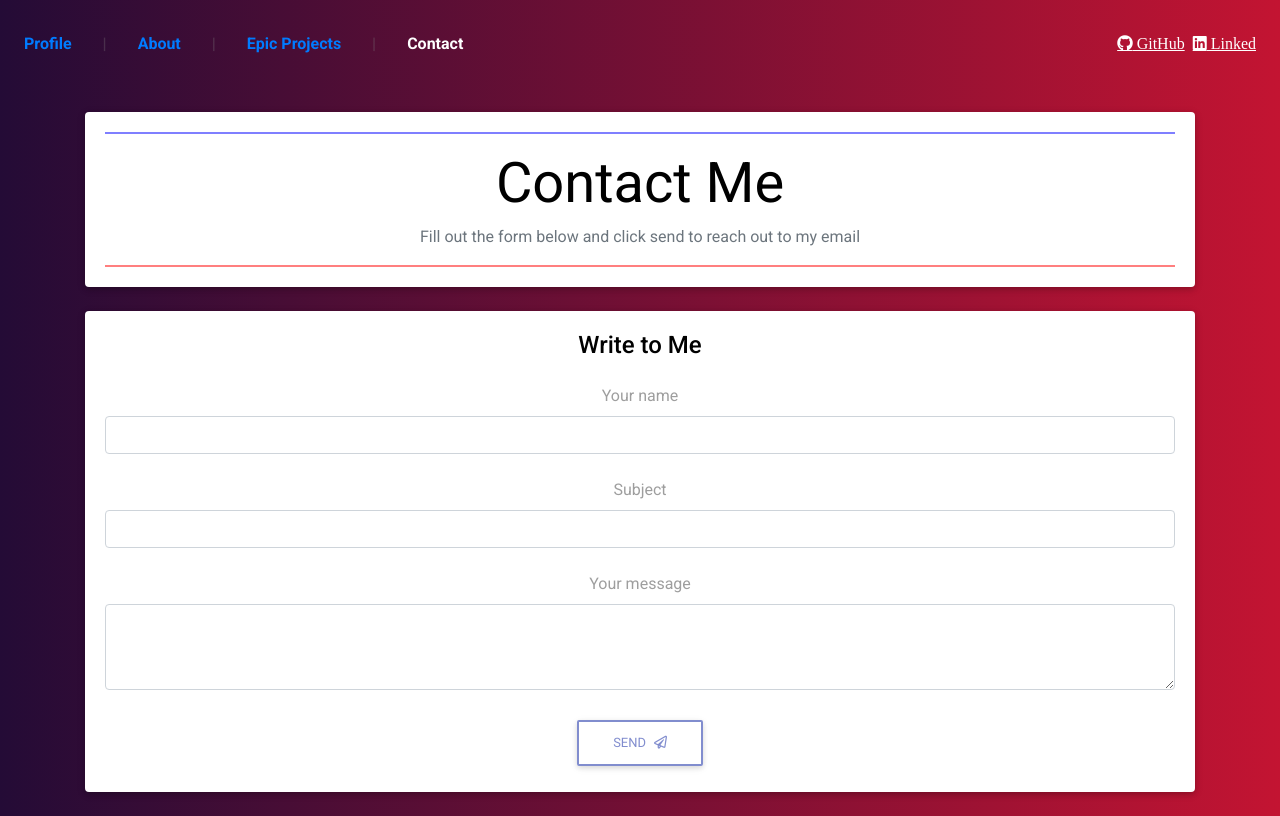
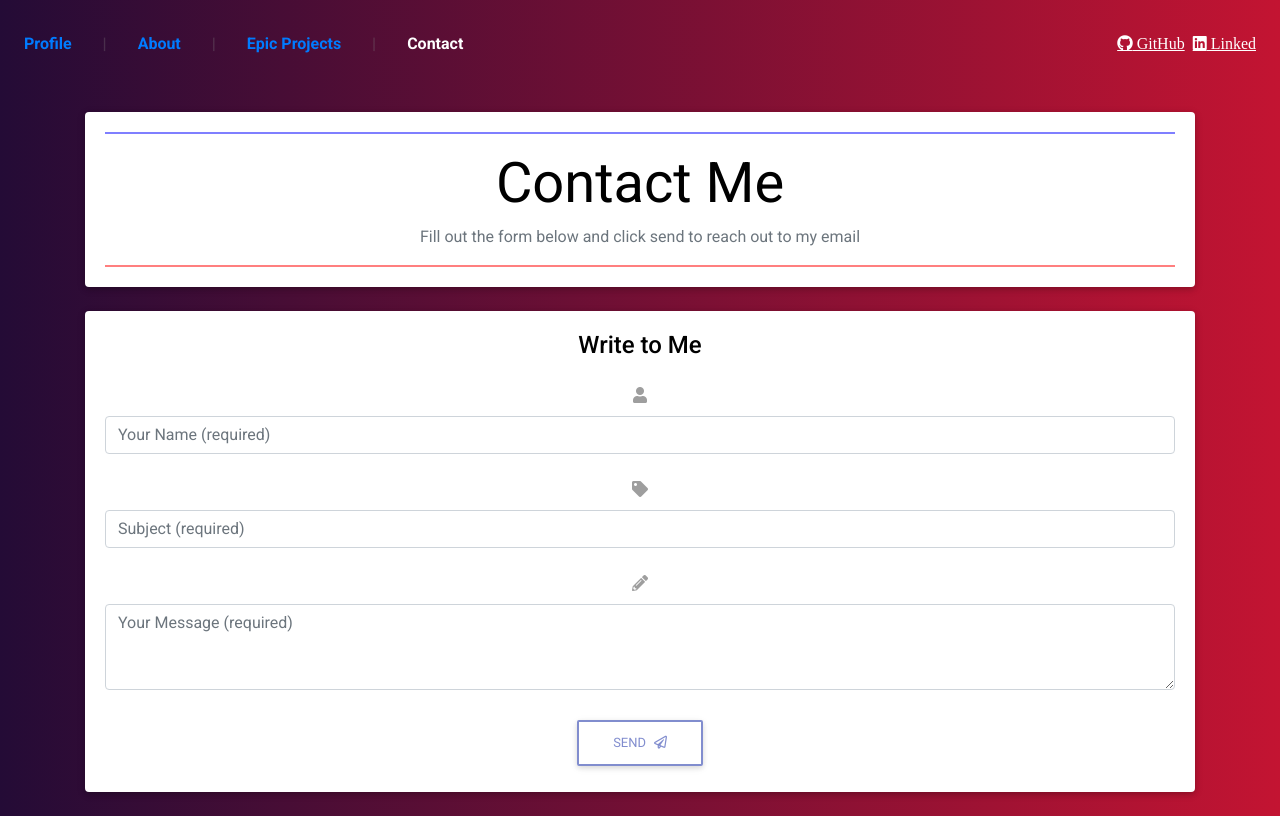
Before and after one commit to mvolonnino/react-portfolio, a React (Create React App) app: page /contact in a window 1280 px wide. Built offline with nearby package versions, Linux system fonts and the light colour scheme.

Commit message:
updated form components

```diff
--- a/src/components/Contact-Form/index.jsx
+++ b/src/components/Contact-Form/index.jsx
@@ -19,6 +19,7 @@ const ContactForm = () => {
     });
   }
   console.log({ form });
+
   return (
     <MDBRow>
       <MDBCol md="12">
@@ -26,14 +27,15 @@ const ContactForm = () => {
           <MDBCardBody>
             <form>
               <p className="h4 text-center mb-4">Write to Me</p>
-              <label htmlFor="FormContactName" className="grey-text">
-                Your name
+              <label htmlFor="FormContactName" className="darkgrey-text">
+                <MDBIcon className="grey-text" icon="user"></MDBIcon>
               </label>
               <input
                 onChange={handleInputChange}
                 type="text"
                 id="FormContactName"
                 className="form-control"
+                placeholder="Your Name (required)"
               />
               <br />
               {/* <label htmlFor="FormContactEmail" className="grey-text">
@@ -47,17 +49,18 @@ const ContactForm = () => {
               />
               <br /> */}
               <label htmlFor="FormContactSubject" className="grey-text">
-                Subject
+                <MDBIcon className="grey-text" icon="tag"></MDBIcon>
               </label>
               <input
                 onChange={handleInputChange}
                 type="text"
                 id="FormContactSubject"
                 className="form-control"
+                placeholder="Subject (required)"
               />
               <br />
               <label htmlFor="FormContactMessage" className="grey-text">
-                Your message
+                <MDBIcon className="grey-text" icon="pencil-alt"></MDBIcon>
               </label>
               <textarea
                 onChange={handleInputChange}
@@ -65,6 +68,7 @@ const ContactForm = () => {
                 id="FormContactMessage"
                 className="form-control"
                 rows="3"
+                placeholder="Your Message (required)"
               />
               <div className="text-center mt-4">
                 <MDBBtn
```
